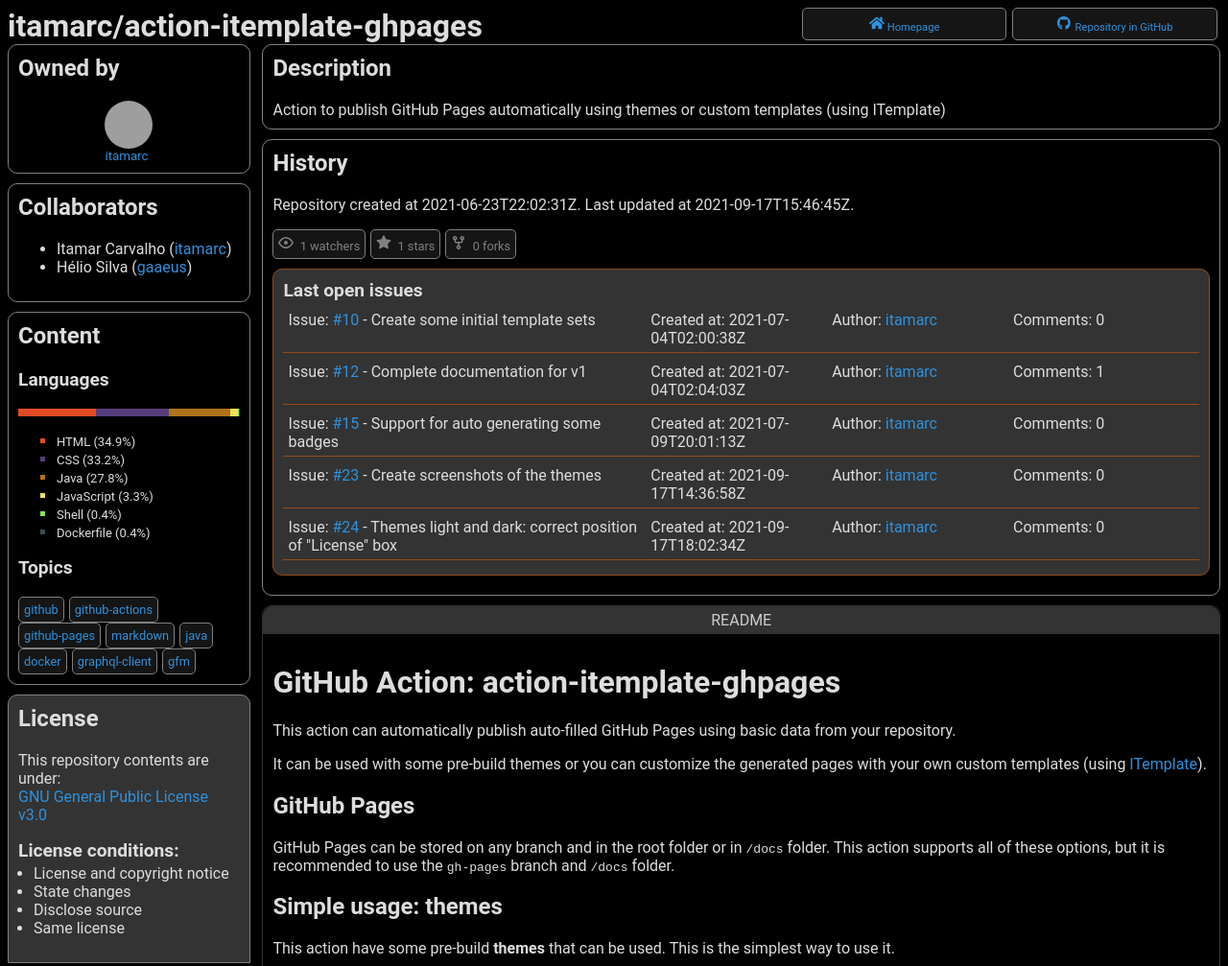
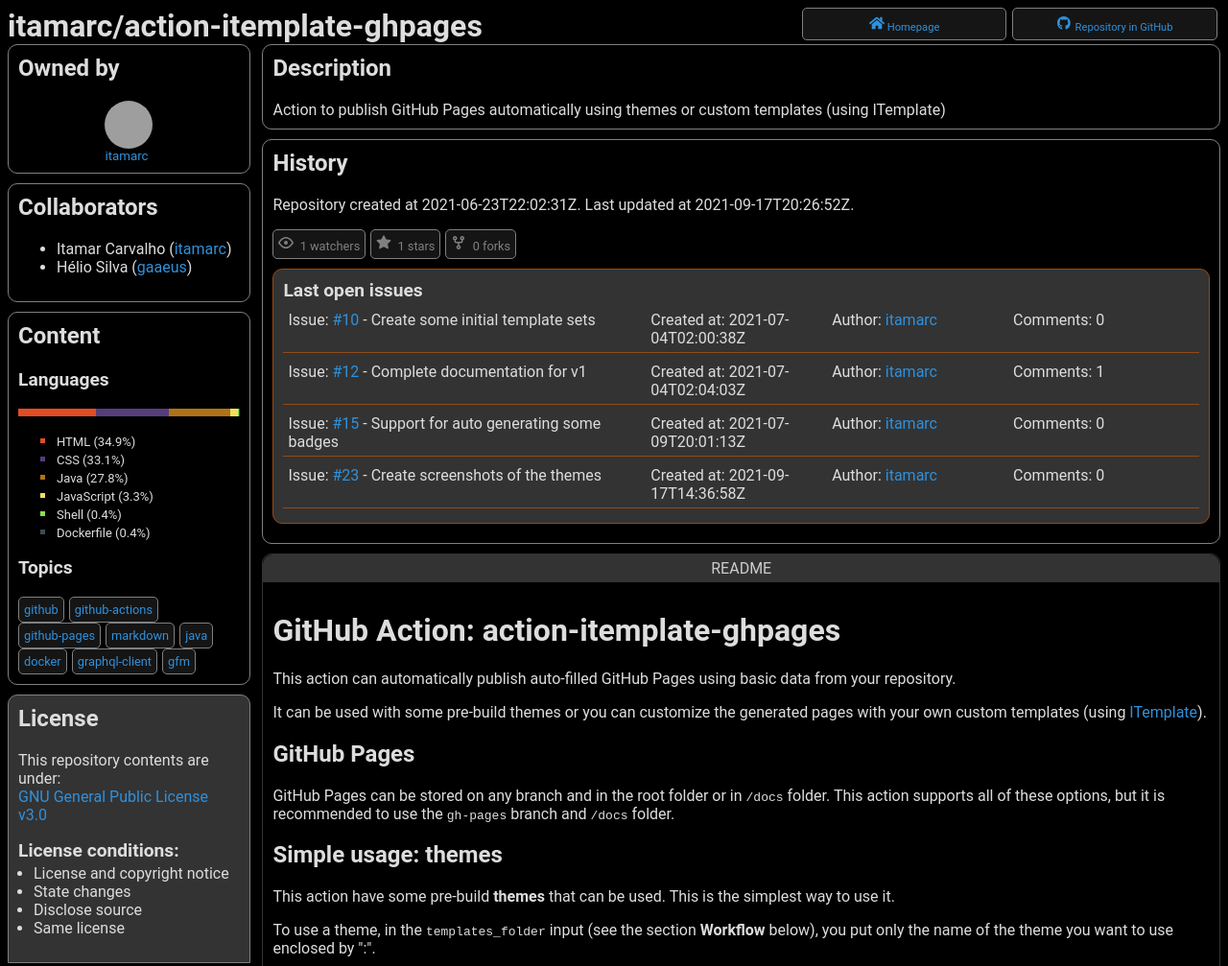
Before and after one commit to itamarc/action-itemplate-ghpages, a plain HTML site: page docs/index.html in a window 1280 px wide. Shown: the top 1007 px of the page at 96% size. Drawn offline with Linux system fonts and the light colour scheme; grey boxes are pictures that could not be loaded.

Commit message:
action-itemplate-ghpages: Updated content

```diff
--- a/docs/index.html
+++ b/docs/index.html
@@ -43,7 +43,7 @@
         <div class="container">
             <h2>History</h2>
 
-            <p>Repository created at 2021-06-23T22:02:31Z. Last updated at 2021-09-17T15:46:45Z.</p>
+            <p>Repository created at 2021-06-23T22:02:31Z. Last updated at 2021-09-17T20:26:52Z.</p>
 
             <div class="svgIconsDiv">
             <span id="watchers">
@@ -81,7 +81,7 @@
                 </script>
 
             <div id="issues" class="container"></div>
-            <script language="javascript">issuesAsSPAN([{"number":10,"createdAt":"2021-07-04T02:00:38Z","comments_totalCount":0,"author":{"login":"itamarc","url":"https://github.com/itamarc"},"titleHTML":"Create some initial template sets","url":"https://github.com/itamarc/action-itemplate-ghpages/issues/10"},{"number":12,"createdAt":"2021-07-04T02:04:03Z","comments_totalCount":1,"author":{"login":"itamarc","url":"https://github.com/itamarc"},"titleHTML":"Complete documentation for v1","url":"https://github.com/itamarc/action-itemplate-ghpages/issues/12"},{"number":15,"createdAt":"2021-07-09T20:01:13Z","comments_totalCount":0,"author":{"login":"itamarc","url":"https://github.com/itamarc"},"titleHTML":"Support for auto generating some badges","url":"https://github.com/itamarc/action-itemplate-ghpages/issues/15"},{"number":23,"createdAt":"2021-09-17T14:36:58Z","comments_totalCount":0,"author":{"login":"itamarc","url":"https://github.com/itamarc"},"titleHTML":"Create screenshots of the themes","url":"https://github.com/itamarc/action-itemplate-ghpages/issues/23"},{"number":24,"createdAt":"2021-09-17T18:02:34Z","comments_totalCount":0,"author":{"login":"itamarc","url":"https://github.com/itamarc"},"titleHTML":"Themes light and dark: correct position of \"License\" box","url":"https://github.com/itamarc/action-itemplate-ghpages/issues/24"}])</script>
+            <script language="javascript">issuesAsSPAN([{"number":10,"createdAt":"2021-07-04T02:00:38Z","comments_totalCount":0,"author":{"login":"itamarc","url":"https://github.com/itamarc"},"titleHTML":"Create some initial template sets","url":"https://github.com/itamarc/action-itemplate-ghpages/issues/10"},{"number":12,"createdAt":"2021-07-04T02:04:03Z","comments_totalCount":1,"author":{"login":"itamarc","url":"https://github.com/itamarc"},"titleHTML":"Complete documentation for v1","url":"https://github.com/itamarc/action-itemplate-ghpages/issues/12"},{"number":15,"createdAt":"2021-07-09T20:01:13Z","comments_totalCount":0,"author":{"login":"itamarc","url":"https://github.com/itamarc"},"titleHTML":"Support for auto generating some badges","url":"https://github.com/itamarc/action-itemplate-ghpages/issues/15"},{"number":23,"createdAt":"2021-09-17T14:36:58Z","comments_totalCount":0,"author":{"login":"itamarc","url":"https://github.com/itamarc"},"titleHTML":"Create screenshots of the themes","url":"https://github.com/itamarc/action-itemplate-ghpages/issues/23"}])</script>
         </div>
         <div id="readme_inline">
             <div class="readme_title">README</div>
@@ -505,7 +505,7 @@ see a page generated by this Action, you can access it at
             <h2>Content</h2>
 
             <div id="languages"></div>
-            <script>languagesAsUL([{"color":"#384d54","size":741,"name":"Dockerfile"},{"color":"#b07219","size":53008,"name":"Java"},{"color":"#89e051","size":824,"name":"Shell"},{"color":"#f1e05a","size":6356,"name":"JavaScript"},{"color":"#e34c26","size":66546,"name":"HTML"},{"color":"#563d7c","size":63250,"name":"CSS"}], 190725)</script>
+            <script>languagesAsUL([{"color":"#384d54","size":741,"name":"Dockerfile"},{"color":"#b07219","size":53008,"name":"Java"},{"color":"#89e051","size":824,"name":"Shell"},{"color":"#f1e05a","size":6356,"name":"JavaScript"},{"color":"#e34c26","size":66594,"name":"HTML"},{"color":"#563d7c","size":63195,"name":"CSS"}], 190718)</script>
 
             <div id="topics"></div>
             <script language="javascript">topicsAsSPAN([{"name":"github","url":"https://github.com/topics/github"},{"name":"github-actions","url":"https://github.com/topics/github-actions"},{"name":"github-pages","url":"https://github.com/topics/github-pages"},{"name":"markdown","url":"https://github.com/topics/markdown"},{"name":"java","url":"https://github.com/topics/java"},{"name":"docker","url":"https://github.com/topics/docker"},{"name":"graphql-client","url":"https://github.com/topics/graphql-client"},{"name":"gfm","url":"https://github.com/topics/gfm"}])</script>
@@ -521,7 +521,7 @@ see a page generated by this Action, you can access it at
     </div><!-- smalldiv -->
 
     <div class="footer">
-        <p class="lastupd">Last updated: 2021-09-17 15:03:41 America/Sao_Paulo</p>
+        <p class="lastupd">Last updated: 2021-09-17 17:27:51 America/Sao_Paulo</p>
         <p class="actionmkt">Created automatically using <a href="https://itamarc.github.io/action-itemplate-ghpages" target="_blank">itamarc/action-itemplate-ghpages</a>.
             Theme: 'dark'.</p>
     </div>
```
